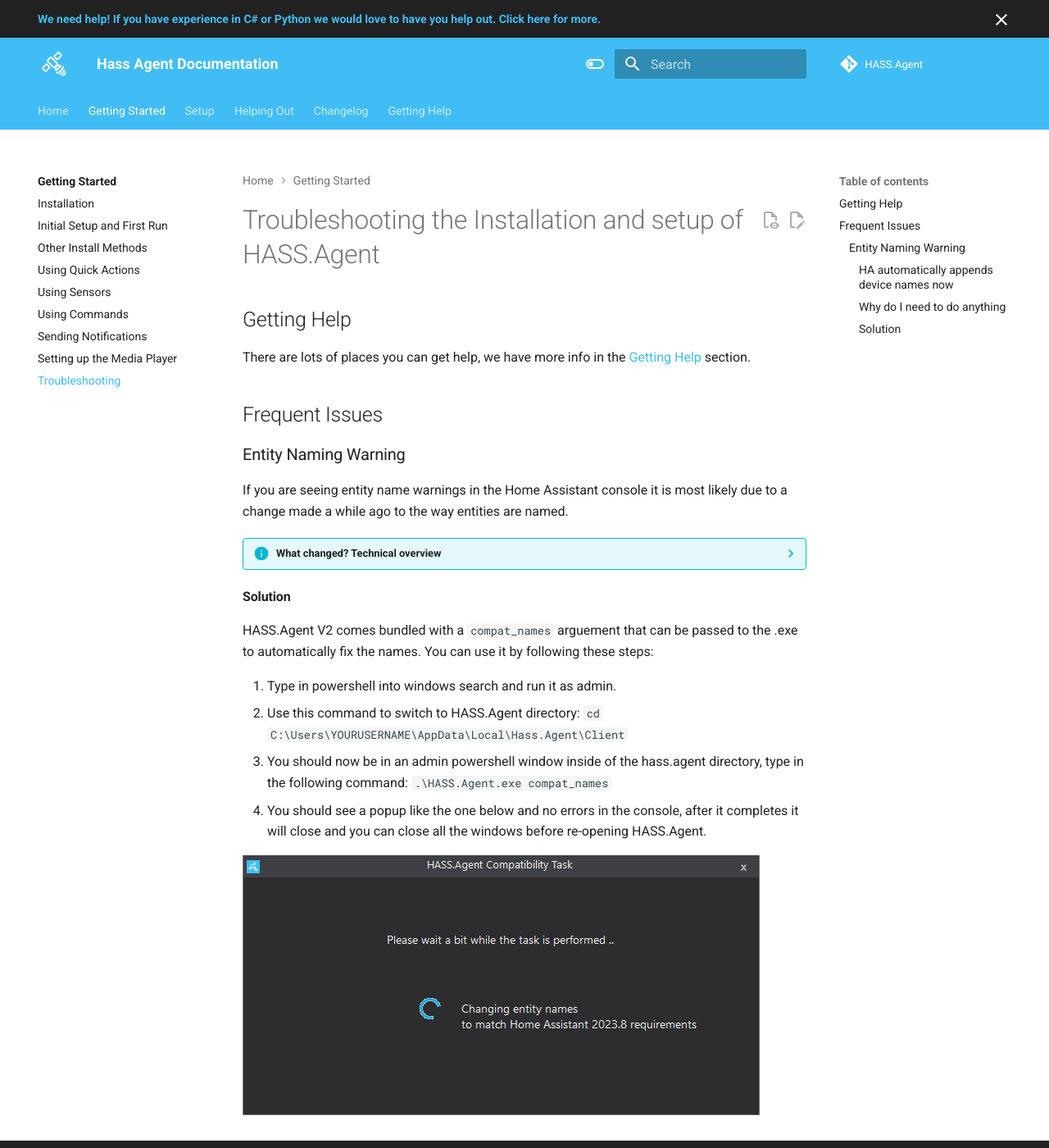
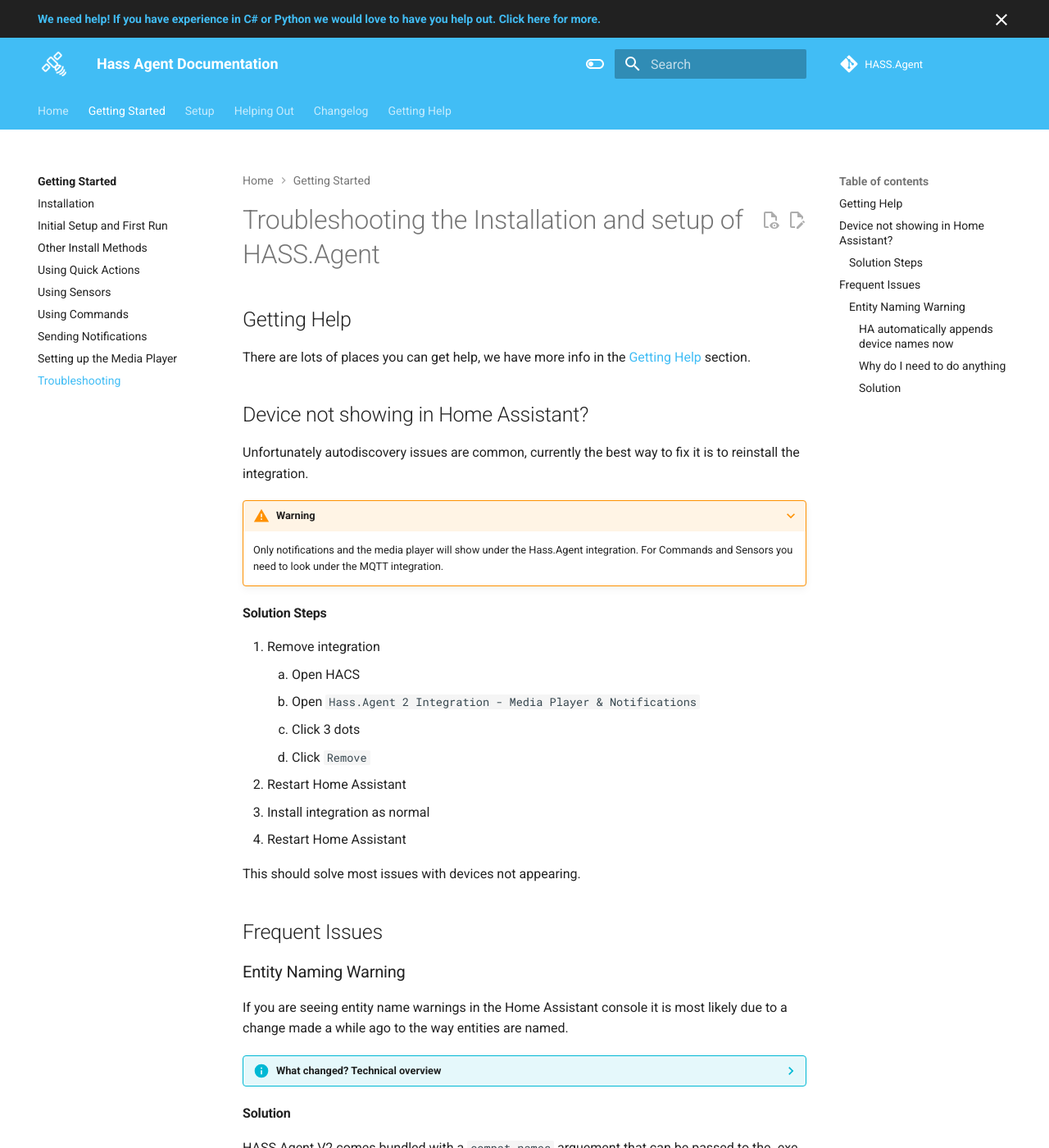
Before and after one commit to hass-agent/HASS.Agent-Documentation, an MkDocs documentation site: the page built from docs/getting-started/troubleshooting.md, in a window 1280 px wide and 1400 px high. Shown: the whole window at 82% size. Built offline with MkDocs 1.6.1 and Material for MkDocs 9.7.7, drawn with Linux system fonts in a browser that asks for light colours; a script that is not in the unit is left out; comment, search, counter and statistics services are not loaded; the version menu is left out.

Commit message:
Add reinstall integration to troubleshooting

```diff
--- a/docs/getting-started/troubleshooting.md
+++ b/docs/getting-started/troubleshooting.md
@@ -3,6 +3,27 @@
 ## Getting Help
 
 There are lots of places you can get help, we have more info in the [Getting Help](../getting-help.md) section.
+
+## Device not showing in Home Assistant?
+
+Unfortunately autodiscovery issues are common, currently the best way to fix it is to reinstall the integration.
+
+???+ warning
+
+    Only notifications and the media player will show under the Hass.Agent integration. For Commands and Sensors you need to look under the MQTT integration.
+
+#### Solution Steps
+
+1. Remove integration
+      1. Open HACS
+      2. Open `Hass.Agent 2 Integration - Media Player & Notifications`
+      3. Click 3 dots
+      4. Click `Remove`
+2. Restart Home Assistant
+3. Install integration as normal
+4. Restart Home Assistant
+
+This should solve most issues with devices not appearing.
 
 ## Frequent Issues
 
```
